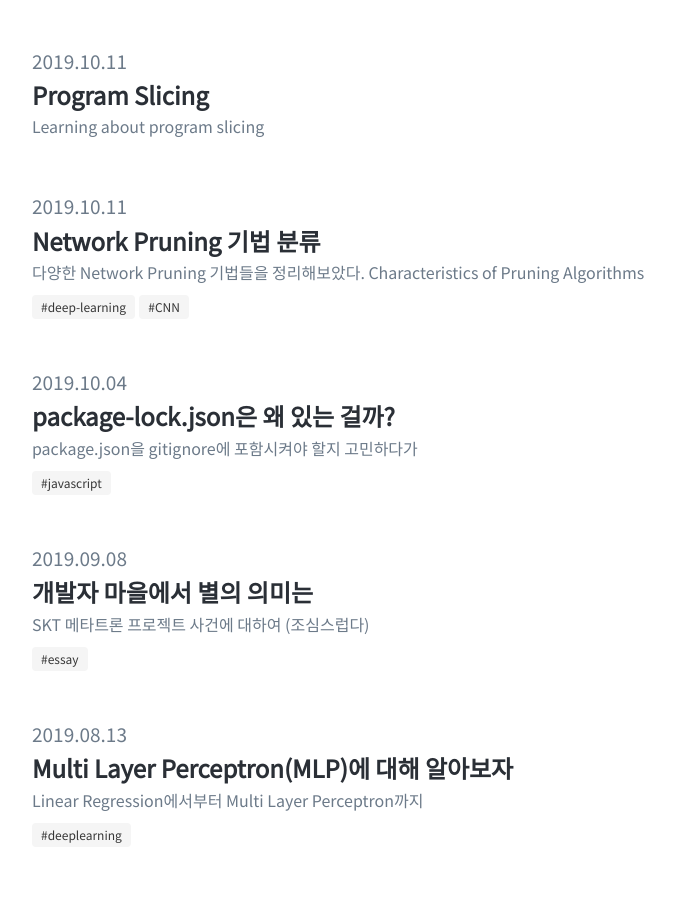
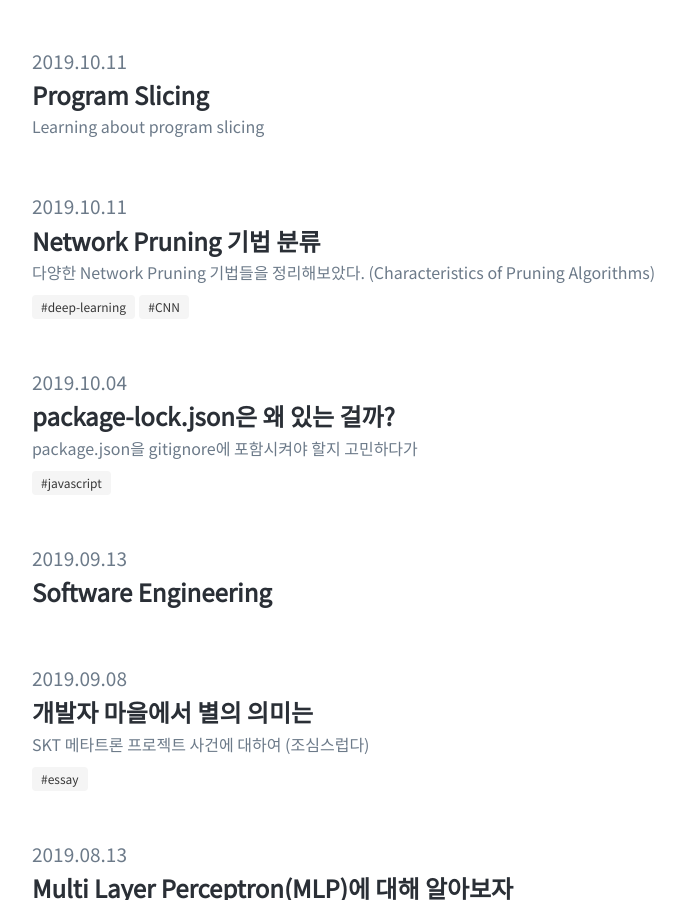
Before and after one commit to greenmonn/greenmonn.github.io, a Jekyll site: the page built from blog.html, in a window 1280 px wide and 900 px high, scrolled down 268 px. Shown: the whole window, without its empty margins (192-877 px from the left). Built offline with Jekyll 4.4.1, drawn with Linux system fonts in a browser that asks for light colours; some web fonts are replaced.

Commit message:
Fix excerpt

```diff
--- /dev/null
+++ b/_posts/2019-09-13-software-engineering-with-computational-intelligence.md
@@ -0,0 +1,8 @@
+---
+title: "Software Engineering"
+tags: []
+---
+
+
+
+<!--more-->
```
Also changed, not shown: _posts/2019-10-11-network-pruning-techniques.md (+1 -1 lines).
